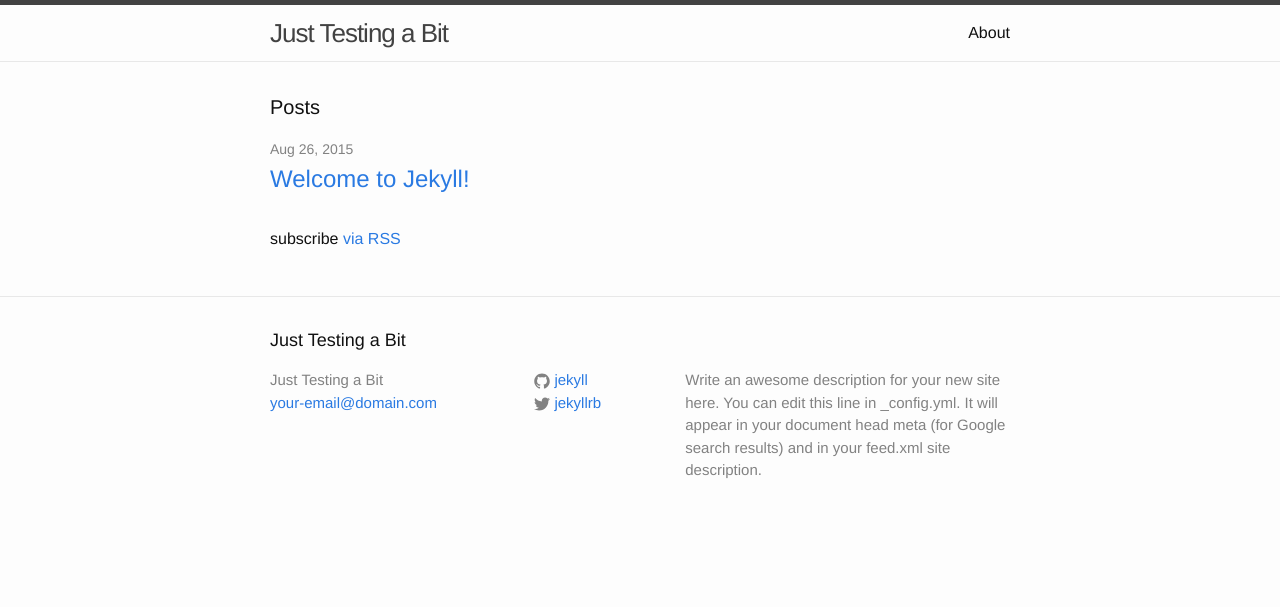
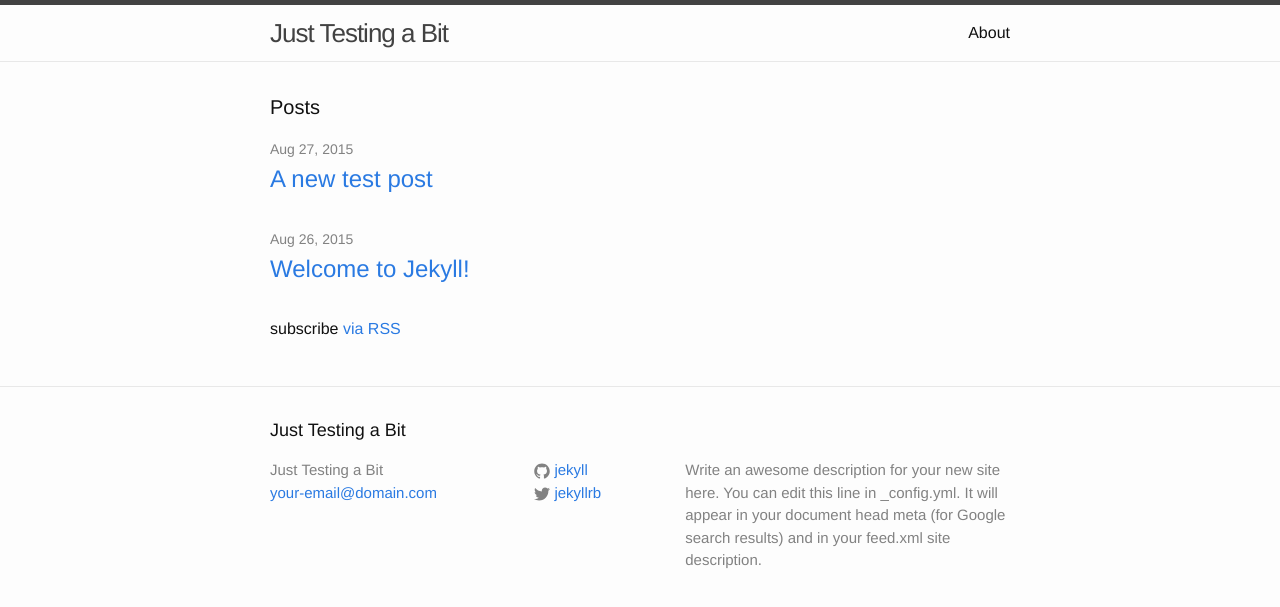
Before and after one commit to b-d-k/b-d-k.github.io, a Jekyll site: the page built from index.html, in a window 1280 px wide. Shown: the top 607 px of the page. Built offline with Jekyll 4.4.1, drawn with Linux system fonts in a browser that asks for light colours; a file with an impossible date is left out.

Commit message:
fixed date again

```diff
--- a/_posts/2015-08-26-new-post.md
+++ b/_posts/2015-08-26-new-post.md
@@ -2,7 +2,7 @@
 published: true
 layout: post
 title: A new test post
-date: {}
+date: 2015-08-27 14:44:56
 categories: test
 ---
 
```
